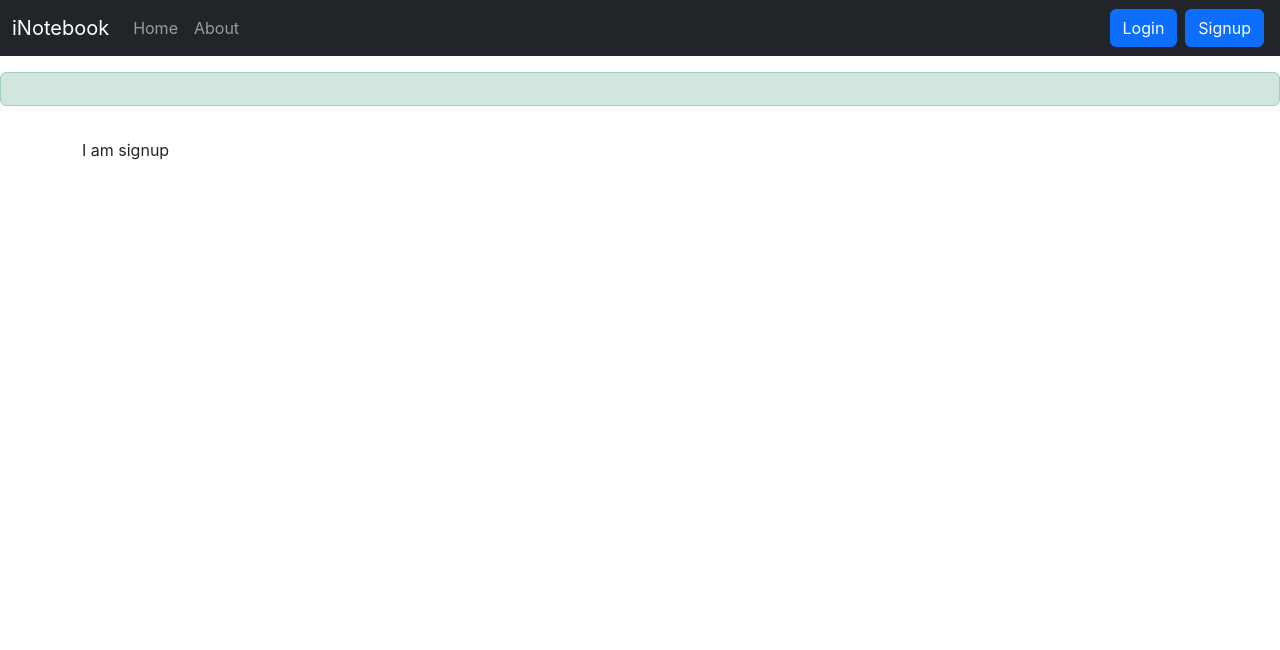
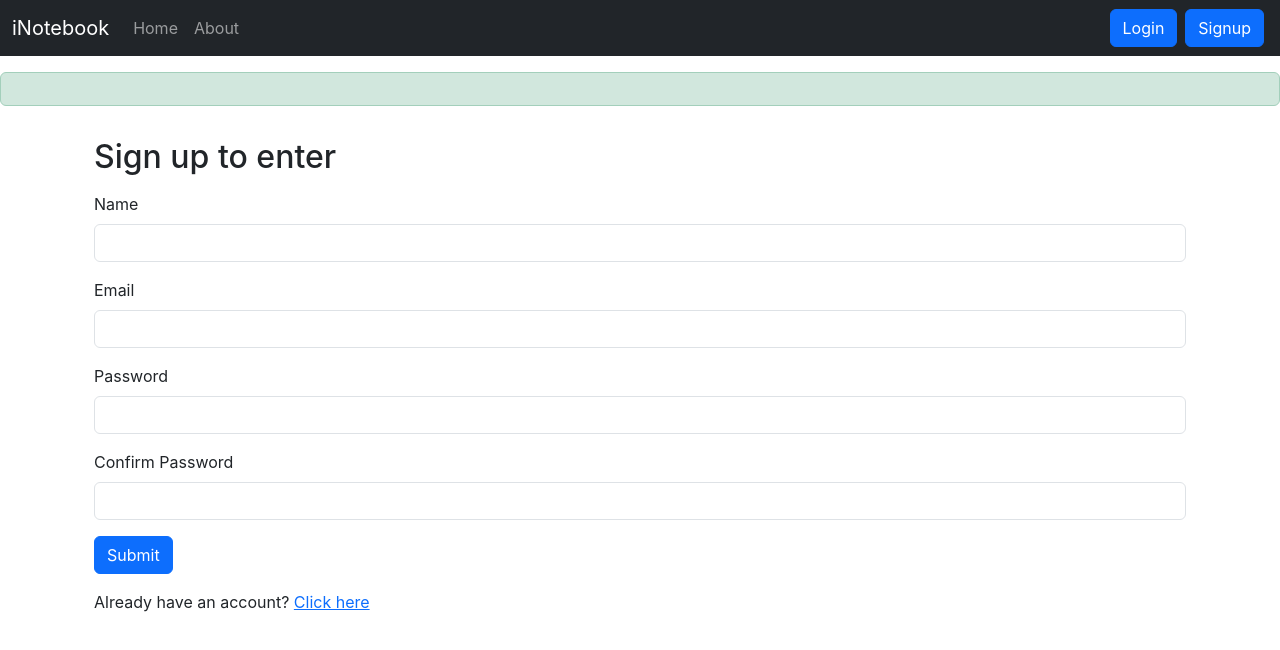
Before and after one commit to achyut-z/iNotebook, a React (Create React App) app: page /signup in a window 1280 px wide. Shown: the top 650 px of the page. Built offline with nearby package versions, Linux system fonts and the light colour scheme.

Commit message:
Fixed bugs while updating the note and enabled data validation while adding and updating the note as well as added a Signup component

```diff
--- a/src/components/AddNote.js
+++ b/src/components/AddNote.js
@@ -8,7 +8,7 @@ const AddNote = () => {
 
     const [note, setNote] = useState({ title: "", description: "", tag: "" })
 
-    const handleClick = (e) => {
+    const handleSubmit = (e) => {
 
         e.preventDefault();
         addNote(note.title, note.description, note.tag)
@@ -23,11 +23,11 @@ const AddNote = () => {
 
         <div className="container my-3">
             <h1>Add a note</h1>
-            <form>
+            <form  onSubmit={handleSubmit}>
                 <div className="row">
                     <div className="mb-3 col-md-4">
                         <label htmlFor="title" className="form-label">Title</label>
-                        <input type="text" className="form-control" id="title" name="title" value={note.title} onChange={onChange} />
+                        <input type="text" className="form-control" id="title" name="title" value={note.title} onChange={onChange} minLength={5} required />
                     </div>
                     <div className="mb-3 col-md-4">
                         <label htmlFor="tag" className="form-label">Tag</label>
@@ -36,9 +36,9 @@ const AddNote = () => {
                 </div>
                 <div className="mb-3 col-md-8">
                     <label htmlFor="description" className="form-label">Description  </label>
-                    <input type="text" className="form-control" id="description" name="description" value={note.description} onChange={onChange} />
+                    <input type="text" className="form-control" id="description" name="description" value={note.description} onChange={onChange} minLength={5} required />
                 </div>
-                <button disabled={note.title.length < 5 || note.description.length < 5} type="submit" className="btn btn-primary" onClick={handleClick}>Submit</button>
+                <button type="submit" className="btn btn-primary">Submit</button>
             </form>
         </div>
     )
--- a/src/components/Login.js
+++ b/src/components/Login.js
@@ -19,7 +19,7 @@
         });
         const json = await response.json();
 
-            if(json.success){
+        if (json.success) {
             localStorage.setItem("token", json.authToken);
             navigate("/");
         }
--- a/src/components/NoteItem.js
+++ b/src/components/NoteItem.js
@@ -13,7 +13,7 @@ const NoteItem = (props) => {
             <div className="card my-3" >
                 <div className="card-body">
                     <h5 className="card-title">{note.title}</h5>
-                    <h6 className={note.tag === "" ? "card-subtitle mb-2 badge rounded-pill bg-secondary" : "card-subtitle mb-2 badge rounded-pill text-bg-info"} >{note.tag || 'default'}</h6>
+                    <h6 className={`card-subtitle mb-2 badge rounded-pill ${note.tag ? 'text-bg-info' : 'bg-secondary'}`}  >{note.tag || 'default'}</h6>
                     <p className="card-text">{note.description}</p>
                     <div className="row">
                         <Link to="/" className="btn btn-warning col-md-3 my-1 mx-5 fa-solid fa-file-pen" onClick={() => { editNote(note)}} />
--- a/src/components/Notes.js
+++ b/src/components/Notes.js
@@ -24,7 +24,13 @@ const Notes = () => {
 
     }
 
-    const handleClick = (e) => {
+    const handleSubmit = (e) => {
+
+        const form = e.target;
+        if (!form.checkValidity()) {
+            form.reportValidity();
+            return;
+        }
 
         refClose.current.click();
         updateNote(note.id, note.etitle, note.edescription, note.etag)
@@ -49,11 +55,11 @@ const Notes = () => {
                             <button ref={refClose} type="button" className="btn-close" data-bs-dismiss="modal" aria-label="Close"></button>
                         </div>
                         <div className="modal-body">
-                            <form>
+                            <form onSubmit={handleSubmit}>
                                 <div className="row">
                                     <div className="mb-3 col-md-4">
                                         <label htmlFor="etitle" className="form-label">Title</label>
-                                        <input type="text" className="form-control" value={note.etitle} id="etitle" name="etitle" onChange={onChange} />
+                                        <input type="text" className="form-control" value={note.etitle} id="etitle" name="etitle" onChange={onChange} minLength={5} required />
                                     </div>
                                     <div className="mb-3 col-md-4">
                                         <label htmlFor="etag" className="form-label">Tag</label>
@@ -62,12 +68,12 @@ const Notes = () => {
                                 </div>
                                 <div className="mb-3 col-md-8">
                                     <label htmlFor="edescription" className="form-label">Description  </label>
-                                    <input type="text" className="form-control" value={note.edescription} id="edescription" name="edescription" onChange={onChange} />
+                                    <input type="text" className="form-control" value={note.edescription} id="edescription" name="edescription" onChange={onChange} minLength={5} required />
+                                </div>
+                                <div className="modal-footer">
+                                    <button type="submit" className="btn btn-primary">Update note</button>
                                 </div>
                             </form>
-                        </div>
-                        <div className="modal-footer">
-                            <button type="submit" onClick={handleClick} className="btn btn-primary">Update note</button>
                         </div>
                     </div>
                 </div>
--- a/src/components/Signup.js
+++ b/src/components/Signup.js
@@ -1,10 +1,65 @@
-import React from 'react'
+import React, { useState } from 'react'
+import { Link, useNavigate } from 'react-router-dom';
 
 const Signup = () => {
+
+  const [credentials, setCredentials] = useState({ name:'', email: '', password: '', cpassword:'' })
+    const navigate = useNavigate();
+
+    const handleSubmit = async (e) => {
+
+        e.preventDefault();
+
+        const response = await fetch('http://localhost:5000/api/auth/create-user', {
+            method: 'POST',
+            headers: {
+                'Content-type': 'application/json'
+            },
+            body: JSON.stringify({ name: credentials.name, email: credentials.email, password: credentials.password })
+        });
+        const json = await response.json();
+
+        if (json.success) {
+            localStorage.setItem("token", json.authToken);
+            navigate("/");
+        }
+        else {
+            alert("Account with this email already exists")
+        }
+    }
+
+    const handleChange = (e) => {
+
+        setCredentials({ ...credentials, [e.target.name]: e.target.value })
+    }
+
   return (
-    <div>
-        I am signup
-    </div>
+    <>
+      <div className='container'>
+        <h2 className='mb-3'>Sign up to enter</h2>
+        <form onSubmit={handleSubmit}>
+          <div className="mb-3">
+            <label htmlFor="name" className="form-label">Name</label>
+            <input type="text" className="form-control" id="name" name='name' onChange={handleChange} minLength={3} required />
+          </div>
+          <div className="mb-3">
+            <label htmlFor="email" className="form-label">Email</label>
+            <input type="email" className="form-control" id="email" name='email' onChange={handleChange} required />
+          </div>
+          <div className="mb-3">
+            <label htmlFor="password" className="form-label">Password</label>
+            <input type="password" className="form-control" id="password" name='password' onChange={handleChange} minLength={5} required />
+          </div>
+          <div className="mb-3">
+            <label htmlFor="cpassword" className="form-label">Confirm Password</label>
+            <input type="password" className="form-control" id="cpassword" name='cpassword' onChange={handleChange} minLength={5} required />
+          </div>
+          <button type="submit" className="btn btn-primary">Submit</button>
+          <p className='mt-3'>Already have an account? <Link to='/login'> Click here</Link>
+          </p>
+        </form>
+      </div>
+    </>
   )
 }
 
--- a/src/context/notes/NoteState.js
+++ b/src/context/notes/NoteState.js
@@ -40,24 +40,28 @@ const NoteState = (props) => {
   //update note
   const updateNote = async (id, title, description, tag) => {
 
+    const updatedTag = tag.trim() === '' ? '' : tag;
+
     const response = await fetch(`${host}/api/notes/update-note/${id}`, {
       method: 'PUT',
       headers: {
         'Content-type': 'application/json',
         'auth-token': 'eyJhbGciOiJIUzI1NiIsInR5cCI6IkpXVCJ9.eyJ1c2VyIjp7ImlkIjoiNjQ3ZjE0YzIzOGU2YTdmMzJmYzlkOTI5In0sImlhdCI6MTY4NjEzMjQ2Nn0.ICx1vHsY4mM2dFXZwotueHebN0XSlQQrCCwsLA4tylA'
       },
-      body: JSON.stringify({ title, description, tag })
+      body: JSON.stringify({ title, description, tag: updatedTag })
     });
-    const json = response.json();
+    // eslint-disable-next-line
+    const json = await response.json();
 
     let newNotes = JSON.parse(JSON.stringify(notes))
+
 
     for (let index = 0; index < newNotes.length; index++) {
       const element = newNotes[index];
       if (element._id === id) {
         newNotes[index].title = title;
         newNotes[index].description = description;
-        newNotes[index].tag = tag;
+        newNotes[index].tag = updatedTag;
         break;
       }
     }
@@ -75,7 +79,8 @@ const NoteState = (props) => {
         'auth-token': 'eyJhbGciOiJIUzI1NiIsInR5cCI6IkpXVCJ9.eyJ1c2VyIjp7ImlkIjoiNjQ3ZjE0YzIzOGU2YTdmMzJmYzlkOTI5In0sImlhdCI6MTY4NjEzMjQ2Nn0.ICx1vHsY4mM2dFXZwotueHebN0XSlQQrCCwsLA4tylA'
       },
     });
-    const json = response.json();
+    // eslint-disable-next-line
+    const json = await response.json();
     const newNote = notes.filter((note) => { return note._id !== id })
     setNotes(newNote);
 
```
Also changed, not shown: 2 other files (tests, documents, lock files or other folders). Lines whose indentation alone changed are shown as unchanged.
